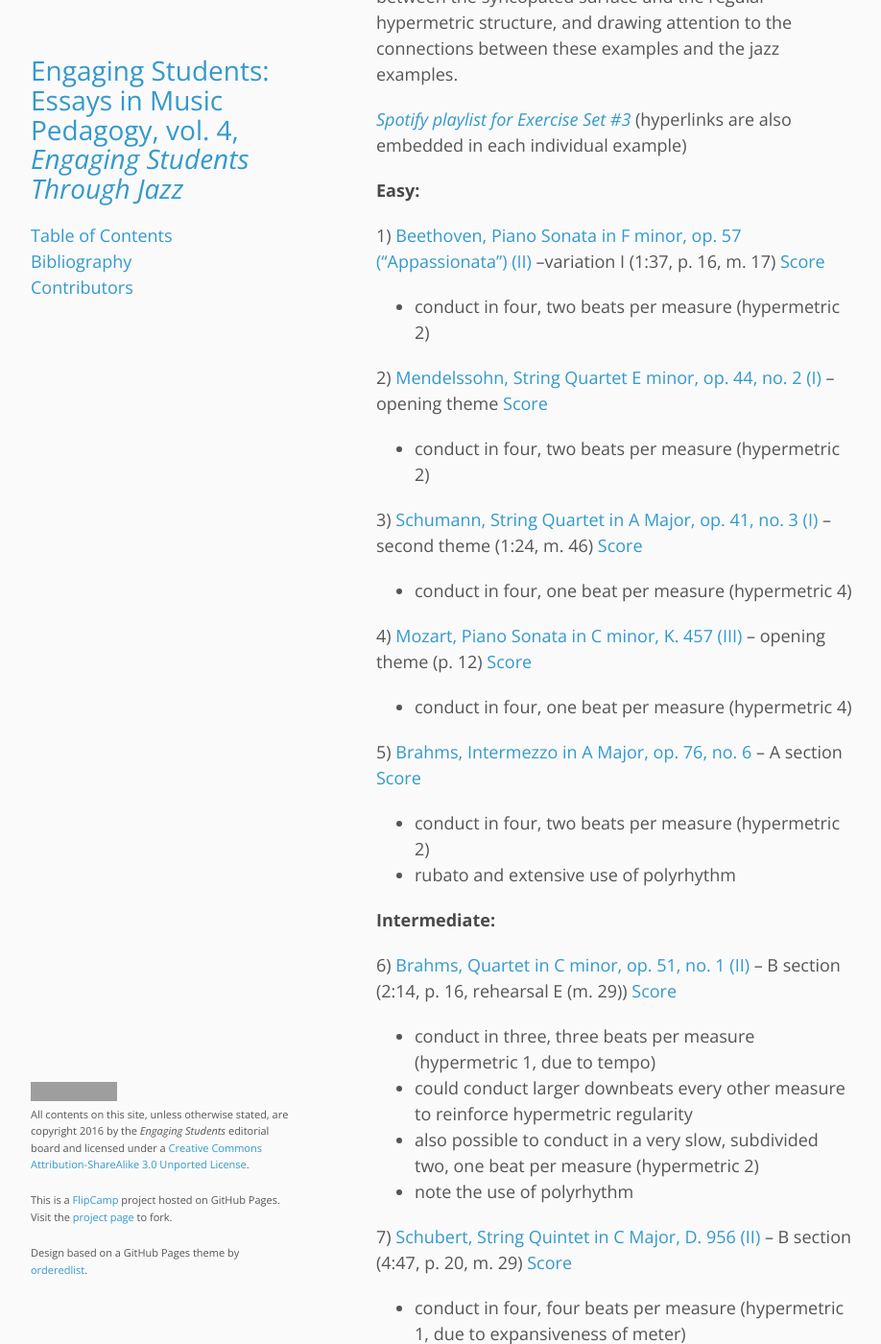
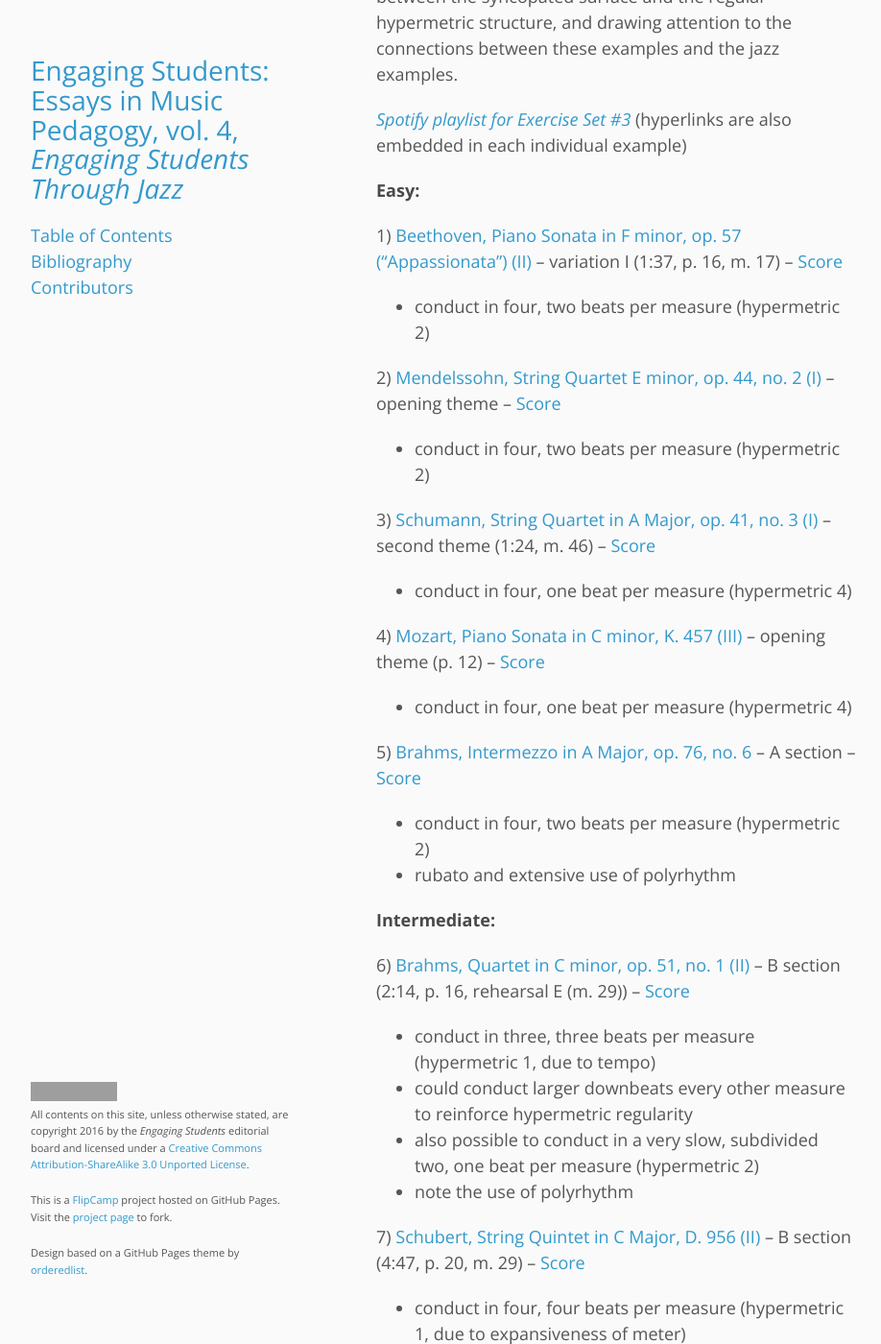
Before and after one commit to flipcamp/engagingstudents4, a Jekyll site: the page built from essays/pellegrin.md, in a window 1280 px wide and 1400 px high, scrolled down 19253 px. Shown: the whole window at 96% size, without its empty margins (178-1096 px from the left). Built offline with Jekyll 4.4.1, drawn with Linux system fonts in a browser that asks for light colours; comment, search, counter and statistics services are not loaded; some of the changed text lies outside the part shown; grey boxes are pictures that could not be loaded.

Commit message:
Added en-dash before links to scores as separating character

```diff
--- a/essays/pellegrin.md
+++ b/essays/pellegrin.md
@@ -351,54 +351,54 @@ The instructor (or student leader/presenter) in many cases will find it helpful
 
 #### Easy:
 
-1\) [Beethoven, Piano Sonata in F minor, op. 57 (“Appassionata”) (II)](http://open.spotify.com/track/086mjj7hFFf8Q00qX2u6tY) –variation I (1:37, p. 16, m\. 17) [Score](http://imslp.nl/imglnks/usimg/e/ed/IMSLP00023-Beethoven__L.v._-_Piano_Sonata_23.pdf)
+1\) [Beethoven, Piano Sonata in F minor, op. 57 (“Appassionata”) (II)](http://open.spotify.com/track/086mjj7hFFf8Q00qX2u6tY) – variation I (1:37, p. 16, m\. 17) – [Score](http://imslp.nl/imglnks/usimg/e/ed/IMSLP00023-Beethoven__L.v._-_Piano_Sonata_23.pdf)
 
 - conduct in four, two beats per measure (hypermetric 2)
 
-2\) [Mendelssohn, String Quartet E minor, op. 44, no. 2 (I)](http://open.spotify.com/track/3WHd2WkLIXhfesFpnD2GpU) – opening theme [Score](http://javanese.imslp.info/files/imglnks/usimg/7/73/IMSLP10974-Mendelssohn_-_String_Quartet_No._4.pdf)
+2\) [Mendelssohn, String Quartet E minor, op. 44, no. 2 (I)](http://open.spotify.com/track/3WHd2WkLIXhfesFpnD2GpU) – opening theme – [Score](http://javanese.imslp.info/files/imglnks/usimg/7/73/IMSLP10974-Mendelssohn_-_String_Quartet_No._4.pdf)
 
 - conduct in four, two beats per measure (hypermetric 2)
 
-3\) [Schumann, String Quartet in A Major, op. 41, no. 3 (I)](http://open.spotify.com/track/2gGS6UAqWr9D8oT0tGIxFc) – second theme (1:24, m. 46) [Score](http://ks.imslp.info/files/imglnks/usimg/e/e4/IMSLP05669-Schumann_quartet41_3_score.pdf)
+3\) [Schumann, String Quartet in A Major, op. 41, no. 3 (I)](http://open.spotify.com/track/2gGS6UAqWr9D8oT0tGIxFc) – second theme (1:24, m. 46) – [Score](http://ks.imslp.info/files/imglnks/usimg/e/e4/IMSLP05669-Schumann_quartet41_3_score.pdf)
 
 - conduct in four, one beat per measure (hypermetric 4)
 
-4\) [Mozart, Piano Sonata in C minor, K. 457 (III)](http://open.spotify.com/track/5heSdMj2Ech1lEsh33UXeP) – opening theme (p. 12) [Score](http://petrucci.mus.auth.gr/imglnks/usimg/e/e8/IMSLP70212-PMLP01852-KV_457.pdf)
+4\) [Mozart, Piano Sonata in C minor, K. 457 (III)](http://open.spotify.com/track/5heSdMj2Ech1lEsh33UXeP) – opening theme (p. 12) – [Score](http://petrucci.mus.auth.gr/imglnks/usimg/e/e8/IMSLP70212-PMLP01852-KV_457.pdf)
 
 - conduct in four, one beat per measure (hypermetric 4)
 
-5\) [Brahms, Intermezzo in A Major, op. 76, no. 6](http://open.spotify.com/track/0gRXdKDoRbSBWCpQQ3lnEO) – A section [Score](http://javanese.imslp.info/files/imglnks/usimg/7/71/IMSLP02511-Brahms_-_Intermezzo__A_Major__Op.76_No.6.pdf)
+5\) [Brahms, Intermezzo in A Major, op. 76, no. 6](http://open.spotify.com/track/0gRXdKDoRbSBWCpQQ3lnEO) – A section – [Score](http://javanese.imslp.info/files/imglnks/usimg/7/71/IMSLP02511-Brahms_-_Intermezzo__A_Major__Op.76_No.6.pdf)
 
 - conduct in four, two beats per measure (hypermetric 2)
 - rubato and extensive use of polyrhythm
 
 #### Intermediate:
 
-6\) [Brahms, Quartet in C minor, op. 51, no. 1 (II)](http://open.spotify.com/track/2TeNTe71wFgY6QJwxGpOq3) – B section (2:14, p. 16, rehearsal E (m. 29)) [Score](http://javanese.imslp.info/files/imglnks/usimg/0/04/IMSLP218082-SIBLEY1802.15421.3bf8-39087009278898score.pdf)
+6\) [Brahms, Quartet in C minor, op. 51, no. 1 (II)](http://open.spotify.com/track/2TeNTe71wFgY6QJwxGpOq3) – B section (2:14, p. 16, rehearsal E (m. 29)) – [Score](http://javanese.imslp.info/files/imglnks/usimg/0/04/IMSLP218082-SIBLEY1802.15421.3bf8-39087009278898score.pdf)
 
 - conduct in three, three beats per measure (hypermetric 1, due to tempo)
 - could conduct larger downbeats every other measure to reinforce hypermetric regularity
 - also possible to conduct in a very slow, subdivided two, one beat per measure (hypermetric 2)
 - note the use of polyrhythm
 
-7\) [Schubert, String Quintet in C Major, D. 956 (II)](http://open.spotify.com/track/3SGf5oDjdYXRyTd1bVgP3B) – B section (4:47, p. 20, m. 29) [Score](http://petrucci.mus.auth.gr/imglnks/usimg/5/5e/IMSLP35019-PMLP06343-Schubert_String_Quintet.pdf)
+7\) [Schubert, String Quintet in C Major, D. 956 (II)](http://open.spotify.com/track/3SGf5oDjdYXRyTd1bVgP3B) – B section (4:47, p. 20, m. 29) – [Score](http://petrucci.mus.auth.gr/imglnks/usimg/5/5e/IMSLP35019-PMLP06343-Schubert_String_Quintet.pdf)
 
 - conduct in four, four beats per measure (hypermetric 1, due to expansiveness of meter)
 - simply conducting the meter is sufficient for this exercise (actual phrase structure or hypermeter does not need to be considered)
 
-8\) [Beethoven, Piano Sonata in A<span class="accidental">&#9837;</span> Major, op. 110 (II)](http://open.spotify.com/track/7tNWxDJqgSgQNn0p72zIjv) – entire movement (p. 7) [Score](http://imslp.nl/imglnks/usimg/d/d9/IMSLP00031-Beethoven__L.v._-_Piano_Sonata_31.pdf)
+8\) [Beethoven, Piano Sonata in A<span class="accidental">&#9837;</span> Major, op. 110 (II)](http://open.spotify.com/track/7tNWxDJqgSgQNn0p72zIjv) – entire movement (p. 7) – [Score](http://imslp.nl/imglnks/usimg/d/d9/IMSLP00031-Beethoven__L.v._-_Piano_Sonata_31.pdf)
 
 - conduct in four, one beat per measure (hypermetric 4)
 - consult score regarding ritardando in mm. 33–35
 - note three “extra” measures near the end of the large B section (mm. 72–74) (it could be argued that mm. 73–75 are the extra measures, but for our purposes conduct a hypermetric downbeat at m. 75)
 
-9\) [Haydn, String Quartet in D Major, op. 20, no. 4 (III)](http://open.spotify.com/track/0Iu3nq1qHIXs7IVUT61XyN) – Menuetto (p. 18) [Score](http://conquest.imslp.info/files/imglnks/usimg/9/9c/IMSLP05271-Haydn_-_Op._20__No._4.pdf)
+9\) [Haydn, String Quartet in D Major, op. 20, no. 4 (III)](http://open.spotify.com/track/0Iu3nq1qHIXs7IVUT61XyN) – Menuetto (p. 18) – [Score](http://conquest.imslp.info/files/imglnks/usimg/9/9c/IMSLP05271-Haydn_-_Op._20__No._4.pdf)
 
 - conduct in four, one beat per measure (hypermetric 4)
 - 4+4 / 8+4
 - note sequence with imitation and hemiola, containing eight (!) beats per iteration, during the B section (the rhythmic complexity in this example would in fact more properly be described as “hemiola” than “syncopation”)
 
-10\) [Beethoven, String Quartet in B<span class="accidental">&#9837;</span> Major, op. 18, no. 6 (III)](http://open.spotify.com/track/7mlyuTcjBYwfbiTKzupRfT) – A section of Scherzo (p. 11) [Score](http://imslp.nl/imglnks/usimg/c/c7/IMSLP04760-Beethoven_-_String_Quartet_No.6_Dover.pdf)
+10\) [Beethoven, String Quartet in B<span class="accidental">&#9837;</span> Major, op. 18, no. 6 (III)](http://open.spotify.com/track/7mlyuTcjBYwfbiTKzupRfT) – A section of Scherzo (p. 11) – [Score](http://imslp.nl/imglnks/usimg/c/c7/IMSLP04760-Beethoven_-_String_Quartet_No.6_Dover.pdf)
 
 - conduct in four, one beat per measure (hypermetric 4)
 - extensive use of hemiola
@@ -406,7 +406,7 @@ The instructor (or student leader/presenter) in many cases will find it helpful
 
 #### Difficult:
 
-11\) [Brahms, Capriccio in C Major, op. 76, no. 8](http://open.spotify.com/track/1L736bAHszoywHiqwuLhuk) – entire piece [Score](http://petrucci.mus.auth.gr/imglnks/usimg/e/e8/IMSLP02513-Brahms_-_Capriccio__C_Major__Op.76_No.8.pdf)
+11\) [Brahms, Capriccio in C Major, op. 76, no. 8](http://open.spotify.com/track/1L736bAHszoywHiqwuLhuk) – entire piece – [Score](http://petrucci.mus.auth.gr/imglnks/usimg/e/e8/IMSLP02513-Brahms_-_Capriccio__C_Major__Op.76_No.8.pdf)
 
 - conduct in two, one beat per measure (hypermetric 2)
   - or conduct in four, two beats per measure (hypermetric 2)
@@ -414,7 +414,7 @@ The instructor (or student leader/presenter) in many cases will find it helpful
 - measures 27–29 form a three-bar unit
 - extensive use of hemiola, rubato, and tempo fluctuation
 
-12\) [Brahms, Capriccio in D minor, op. 116, no. 1](http://open.spotify.com/track/4oKSj9WWEjITmYm5FDXLaU) – entire piece [Score](http://javanese.imslp.info/files/imglnks/usimg/2/23/IMSLP01524-Bp27.pdf)
+12\) [Brahms, Capriccio in D minor, op. 116, no. 1](http://open.spotify.com/track/4oKSj9WWEjITmYm5FDXLaU) – entire piece – [Score](http://javanese.imslp.info/files/imglnks/usimg/2/23/IMSLP01524-Bp27.pdf)
 
 - conduct in four, one beat per measure (hypermetric 4), except:
   - conduct measures 53–58 in hypermetric 3
@@ -448,87 +448,87 @@ Overall, the difficulty designations here are more subjective. Among other consi
 
 #### Easy:
 
-1\) [Beethoven, Symphony no. 8 in F Major, op. 93 (I)](http://open.spotify.com/track/5ji8DgvImbtfsOY2916YWz) [Score](http://ks.imslp.info/files/imglnks/usimg/2/2a/IMSLP00092-Beethoven_Symphony_No.8_Mov.1.pdf)
+1\) [Beethoven, Symphony no. 8 in F Major, op. 93 (I)](http://open.spotify.com/track/5ji8DgvImbtfsOY2916YWz) – [Score](http://ks.imslp.info/files/imglnks/usimg/2/2a/IMSLP00092-Beethoven_Symphony_No.8_Mov.1.pdf)
 
 - 4+4+3 (with elision)
 
-2\) [Mozart, Piano Sonata in C Major, K. 309 (III)](http://open.spotify.com/track/5MhIwJ7Hqs4e4bJmO3AsVA) (p. 11) [Score](http://petrucci.mus.auth.gr/imglnks/usimg/8/8d/IMSLP70205-PMLP01840-KV_309.pdf)
+2\) [Mozart, Piano Sonata in C Major, K. 309 (III)](http://open.spotify.com/track/5MhIwJ7Hqs4e4bJmO3AsVA) (p. 11) – [Score](http://petrucci.mus.auth.gr/imglnks/usimg/8/8d/IMSLP70205-PMLP01840-KV_309.pdf)
 
 - 8+11 (with extension and what [William Caplin](https://openlibrary.org/books/OL679075M/Classical_form) refers to as accompanimental overlap (not elision) at m. 19)
 - for a more clear example of an accompanimental overlap, see Haydn, *Piano Sonata in C Major,* Hob. XVI, no. 35 (I), m. 8 [Score](http://javanese.imslp.info/files/imglnks/usimg/2/2b/IMSLP58791-PMLP01715-Haydn--Piano-Sonata-No35--Ed-Boileau.pdf)
 
-3\) [Mozart, Piano Sonata in C Major, K. 279 (III)](http://open.spotify.com/track/7sR50dVGwqr61epLHltZzn) (p. 10) [Score](http://imslp.nl/imglnks/usimg/0/00/IMSLP70198-PMLP01830-KV_279.pdf)
+3\) [Mozart, Piano Sonata in C Major, K. 279 (III)](http://open.spotify.com/track/7sR50dVGwqr61epLHltZzn) (p. 10) – [Score](http://imslp.nl/imglnks/usimg/0/00/IMSLP70198-PMLP01830-KV_279.pdf)
 
 - 4+6
 
-4\) [Haydn, String Quartet in G Major, op. 76, no. 1 (III)](http://open.spotify.com/track/3oSNcMkpULuFBNJtCVURKr) (p. 18) [Score](http://hz.imslp.info/files/imglnks/usimg/7/7e/IMSLP28077-PMLP57211-Op76No1.pdf)
+4\) [Haydn, String Quartet in G Major, op. 76, no. 1 (III)](http://open.spotify.com/track/3oSNcMkpULuFBNJtCVURKr) (p. 18) – [Score](http://hz.imslp.info/files/imglnks/usimg/7/7e/IMSLP28077-PMLP57211-Op76No1.pdf)
 
 - 4+6
 
 #### Intermediate:
 
-5\) [Mozart, Piano Sonata in F Major, K. 533 (III)](http://open.spotify.com/track/33VtuDdMMsCqAvmqUB7YxF) (p. 15) [Score](http://imslp.nl/imglnks/usimg/f/fc/IMSLP70213-PMLP01854-KV_533.pdf)
+5\) [Mozart, Piano Sonata in F Major, K. 533 (III)](http://open.spotify.com/track/33VtuDdMMsCqAvmqUB7YxF) (p. 15) – [Score](http://imslp.nl/imglnks/usimg/f/fc/IMSLP70213-PMLP01854-KV_533.pdf)
 
 - 6+6 (3+3 subphrases)
 
-6\) [Mozart, Piano Sonata in C Major, K. 309 (I)](http://open.spotify.com/track/1nuXKxqrvtvGVAPjfisM0m) [Score](http://petrucci.mus.auth.gr/imglnks/usimg/8/8d/IMSLP70205-PMLP01840-KV_309.pdf)
+6\) [Mozart, Piano Sonata in C Major, K. 309 (I)](http://open.spotify.com/track/1nuXKxqrvtvGVAPjfisM0m) – [Score](http://petrucci.mus.auth.gr/imglnks/usimg/8/8d/IMSLP70205-PMLP01840-KV_309.pdf)
 
 - 7+7+3+3 (with elisions)
 
-7\) [Schubert, Twelve German Dances, D. 790, no. 1 in D Major](http://open.spotify.com/track/5Vu1b2bHIZqvzFhYwaZD1H) [Score](http://conquest.imslp.info/files/imglnks/usimg/a/a4/IMSLP03148-Schubert_-_12_Landler__D.790__Op.171_.pdf)
+7\) [Schubert, Twelve German Dances, D. 790, no. 1 in D Major](http://open.spotify.com/track/5Vu1b2bHIZqvzFhYwaZD1H) – [Score](http://conquest.imslp.info/files/imglnks/usimg/a/a4/IMSLP03148-Schubert_-_12_Landler__D.790__Op.171_.pdf)
 
 - 10+10 at m. 33
 
-8\) [Mozart, Piano Sonata in G Major, K. 283 (I)](http://open.spotify.com/track/4BPfBGtWuJ7v5hQZb7xLdd) [Score](http://ks.imslp.info/files/imglnks/usimg/7/7c/IMSLP70203-PMLP01837-KV_283.pdf)
+8\) [Mozart, Piano Sonata in G Major, K. 283 (I)](http://open.spotify.com/track/4BPfBGtWuJ7v5hQZb7xLdd) – [Score](http://ks.imslp.info/files/imglnks/usimg/7/7c/IMSLP70203-PMLP01837-KV_283.pdf)
 
 - 4+6+6 (with hemiola)
 
-9\) [Mozart, Piano Sonata in D Major, K. 311 (I)](http://open.spotify.com/track/1n6jLsy7lv9BtUOW3EiSGw) [Score](http://petrucci.mus.auth.gr/imglnks/usimg/f/f8/IMSLP70207-PMLP01842-KV_311.pdf)
+9\) [Mozart, Piano Sonata in D Major, K. 311 (I)](http://open.spotify.com/track/1n6jLsy7lv9BtUOW3EiSGw) – [Score](http://petrucci.mus.auth.gr/imglnks/usimg/f/f8/IMSLP70207-PMLP01842-KV_311.pdf)
 
 - 3+3 / 4+6 / 4+3 (with elisions)
 
-10\) [Mozart, Piano Sonata in A Major, K. 331 (II)](http://open.spotify.com/track/42IIAtmJhQuO7TYH0dZJpD) (p. 11) [Score](http://conquest.imslp.info/files/imglnks/usimg/a/a9/IMSLP70209-PMLP01846-KV_331.pdf)
+10\) [Mozart, Piano Sonata in A Major, K. 331 (II)](http://open.spotify.com/track/42IIAtmJhQuO7TYH0dZJpD) (p. 11) – [Score](http://conquest.imslp.info/files/imglnks/usimg/a/a9/IMSLP70209-PMLP01846-KV_331.pdf)
 
 - 4+6 (cadences occur on beat 2)
 
-11\) [Haydn, String Quartet in F minor, op. 20, no. 5 (I)](http://open.spotify.com/track/3F1KgQJoI75WV9DSDJmKv0) [Score](http://imslp.nl/imglnks/usimg/b/bb/IMSLP05272-Haydn_-_Op._20__No._5.pdf)
+11\) [Haydn, String Quartet in F minor, op. 20, no. 5 (I)](http://open.spotify.com/track/3F1KgQJoI75WV9DSDJmKv0) – [Score](http://imslp.nl/imglnks/usimg/b/bb/IMSLP05272-Haydn_-_Op._20__No._5.pdf)
 
 - 4+(5) (with elision)
 
 #### Difficult:
 
-12\) [Mozart, Piano Sonata in C Major, K. 279 (II)](http://open.spotify.com/track/3nzEQwjc4OSNJiM0BkHeKU) (p. 7) [Score](http://imslp.nl/imglnks/usimg/0/00/IMSLP70198-PMLP01830-KV_279.pdf)
+12\) [Mozart, Piano Sonata in C Major, K. 279 (II)](http://open.spotify.com/track/3nzEQwjc4OSNJiM0BkHeKU) (p. 7) – [Score](http://imslp.nl/imglnks/usimg/0/00/IMSLP70198-PMLP01830-KV_279.pdf)
 
 - 6 (3+3)
 
-13\) [Mozart, String Quartet in F Major, K. 590 (I)](http://open.spotify.com/track/03grvyULjYb8n3Q1Fpnep2) [Score](http://javanese.imslp.info/files/imglnks/usimg/1/12/IMSLP64149-PMLP05232-Mozart_Werke_Breitkopf_Serie_14_KV590.pdf)
+13\) [Mozart, String Quartet in F Major, K. 590 (I)](http://open.spotify.com/track/03grvyULjYb8n3Q1Fpnep2) – [Score](http://javanese.imslp.info/files/imglnks/usimg/1/12/IMSLP64149-PMLP05232-Mozart_Werke_Breitkopf_Serie_14_KV590.pdf)
 
 - 3+3 / 5+4 / 3+... (STA<sub>1</sub> almost replicates FTA’s 3+3)
 - mm. 1, 4, and 7 may be heard as hypermetrically weak
 
-14\) [Haydn, Piano Sonata in C Major, Hob. XVI: 50 (III)](http://open.spotify.com/track/333lkwQZe9C6E4lhbAP0wB) (p. 12) [Score](http://hz.imslp.info/files/imglnks/usimg/d/d1/IMSLP00166-Haydn_-_Piano_Sonata_No_50_in_C.pdf)
+14\) [Haydn, Piano Sonata in C Major, Hob. XVI: 50 (III)](http://open.spotify.com/track/333lkwQZe9C6E4lhbAP0wB) (p. 12) – [Score](http://hz.imslp.info/files/imglnks/usimg/d/d1/IMSLP00166-Haydn_-_Piano_Sonata_No_50_in_C.pdf)
 
 - 3+4+? (with elision)
 
-15\) [Mozart, String Quartet in D Major, K. 499 (I)](http://open.spotify.com/track/4ZFGttlA5poknN821VogDF) [Score](http://ks.imslp.info/files/imglnks/usimg/f/f8/IMSLP64144-PMLP05227-Mozart_Werke_Breitkopf_Serie_14_KV499.pdf)
+15\) [Mozart, String Quartet in D Major, K. 499 (I)](http://open.spotify.com/track/4ZFGttlA5poknN821VogDF) – [Score](http://ks.imslp.info/files/imglnks/usimg/f/f8/IMSLP64144-PMLP05227-Mozart_Werke_Breitkopf_Serie_14_KV499.pdf)
 
 - elision at m. 20
 
-16\) [Mozart, String Quintet in G minor, K. 516 (II)](http://open.spotify.com/track/3MWCYt3UyyvdlZhMxnsY4i) (p. 9) [Score](http://hz.imslp.info/files/imglnks/usimg/6/68/IMSLP01923-Mozart_-_String_Quintet_No.4_Score.pdf)
+16\) [Mozart, String Quintet in G minor, K. 516 (II)](http://open.spotify.com/track/3MWCYt3UyyvdlZhMxnsY4i) (p. 9) – [Score](http://hz.imslp.info/files/imglnks/usimg/6/68/IMSLP01923-Mozart_-_String_Quintet_No.4_Score.pdf)
 
 - 4+5+4 (with syncopation and elision)
 
-17\) [Mozart, Piano Sonata in B<span class="accidental">&#9837;</span> Major, K. 333 (II)](http://open.spotify.com/track/2gHIkLnapwV5yrA8k3wPOP) (p. 9) [Score](http://hz.imslp.info/files/imglnks/usimg/a/a9/IMSLP70211-PMLP01849-KV_333.pdf)
+17\) [Mozart, Piano Sonata in B<span class="accidental">&#9837;</span> Major, K. 333 (II)](http://open.spotify.com/track/2gHIkLnapwV5yrA8k3wPOP) (p. 9) – [Score](http://hz.imslp.info/files/imglnks/usimg/a/a9/IMSLP70211-PMLP01849-KV_333.pdf)
 
 - 4+4+5 (with accompanimental lead-in at m. 8)
 
-18\) [Beethoven, String Quartet in B<span class="accidental">&#9837;</span> Major, op. 18, no. 6 (III)](http://open.spotify.com/track/7mlyuTcjBYwfbiTKzupRfT) (p. 11) [Score](http://imslp.nl/imglnks/usimg/c/c7/IMSLP04760-Beethoven_-_String_Quartet_No.6_Dover.pdf)
+18\) [Beethoven, String Quartet in B<span class="accidental">&#9837;</span> Major, op. 18, no. 6 (III)](http://open.spotify.com/track/7mlyuTcjBYwfbiTKzupRfT) (p. 11) – [Score](http://imslp.nl/imglnks/usimg/c/c7/IMSLP04760-Beethoven_-_String_Quartet_No.6_Dover.pdf)
 
 - 4+4 / 7+7
 - extensive use of syncopation and hemiola
 - A section used in exercise set \#3
 
-19\) [Haydn, Sonata in D Major, Hob. XVI, no. 51 (II)](http://open.spotify.com/track/0MxgpoSlFxgRBSqyDGzrSV) (p. 6) [Score](http://ks.imslp.info/files/imglnks/usimg/d/d0/IMSLP109677-PMLP01731-Haydn-Piano_Sonate_No61-XVI51-Roitzsch.pdf)
+19\) [Haydn, Sonata in D Major, Hob. XVI, no. 51 (II)](http://open.spotify.com/track/0MxgpoSlFxgRBSqyDGzrSV) (p. 6) – [Score](http://ks.imslp.info/files/imglnks/usimg/d/d0/IMSLP109677-PMLP01731-Haydn-Piano_Sonate_No61-XVI51-Roitzsch.pdf)
 
 - conduct in hypermetric 2 through entire movement, adjusting as necessary due to frequent “extra” or “missing” single measures
 - extensive use of syncopation
```
